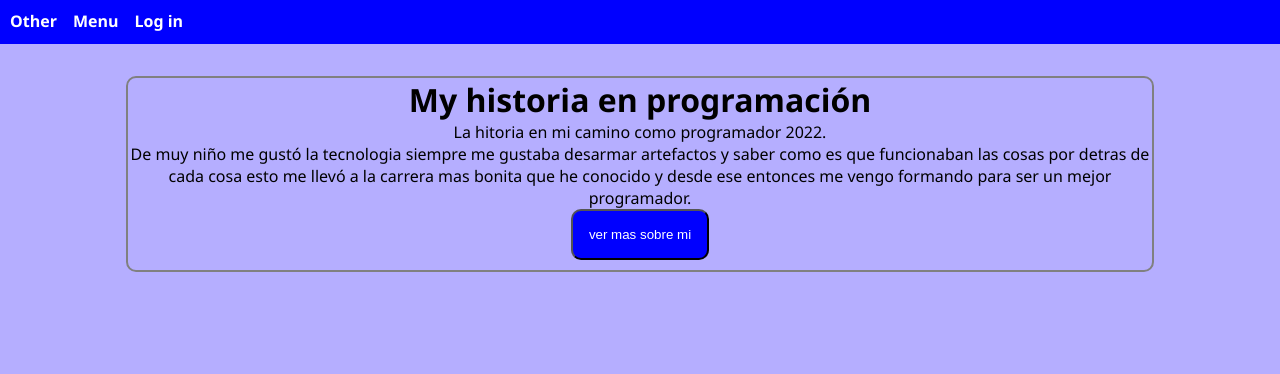
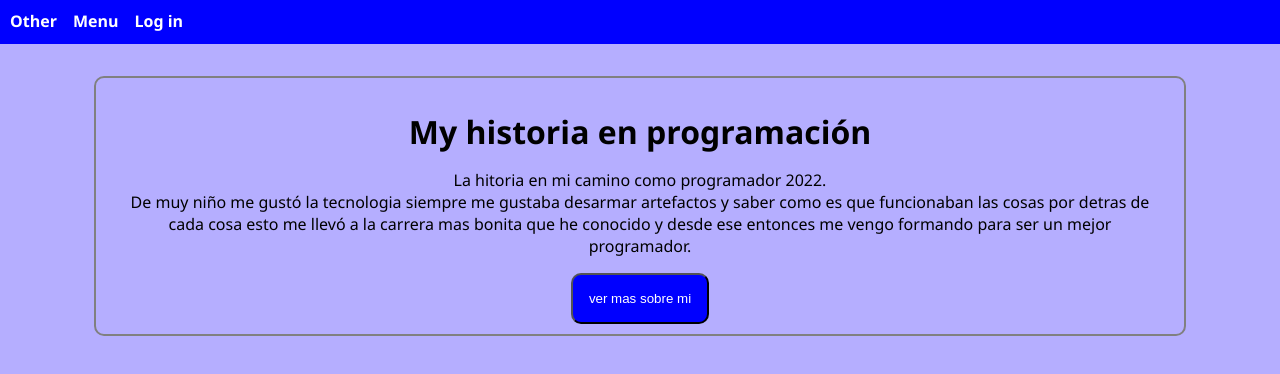
Before and after one commit to RaulRondag/Blog-Post, a plain HTML site: page index.html in a window 1280 px wide. Drawn offline with Linux system fonts and the light colour scheme; files whose address does not match are found by name.

Commit message:
nuevos cambios de layout

```diff
--- a/css/styles.css
+++ b/css/styles.css
@@ -15,10 +15,12 @@ body {
     margin: 0 auto;
     border: solid gray 2px;
     border-radius: 10px;
+    padding: 2rem;
 }
 
 .title {
     font-size: 2rem;
+    margin-bottom: 1rem;
 
 }
 
@@ -27,6 +29,7 @@ body {
     color:  white;
     padding: 1rem;
     border-radius: 10px;
+    margin-top: 1rem;
 }
 
 .head {
```
